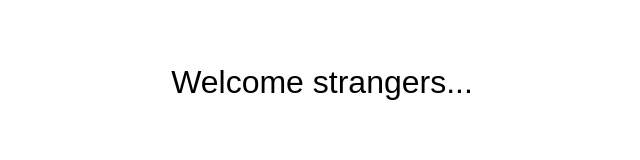
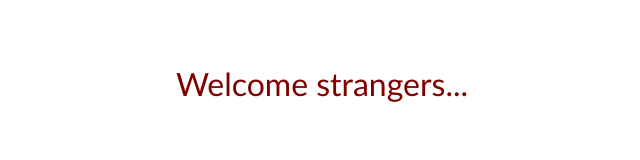
Before and after one commit to rmrmr/rmrmr.github.io, a plain HTML site: page index.html in a window 1280 px wide. Shown: the whole page, without its empty margins (318-958 px from the left). Drawn offline with Linux system fonts and the light colour scheme.

Commit message:
added font colour to check if site is working

```diff
--- a/style.css
+++ b/style.css
@@ -6,5 +6,6 @@ p {
     margin-top: 64px;
     text-align: center;
     font-size: 32px;
-    font-family: Arial, Helvetica, sans-serif;
+    font-family: calibri;
+    color: maroon;
 }
```
